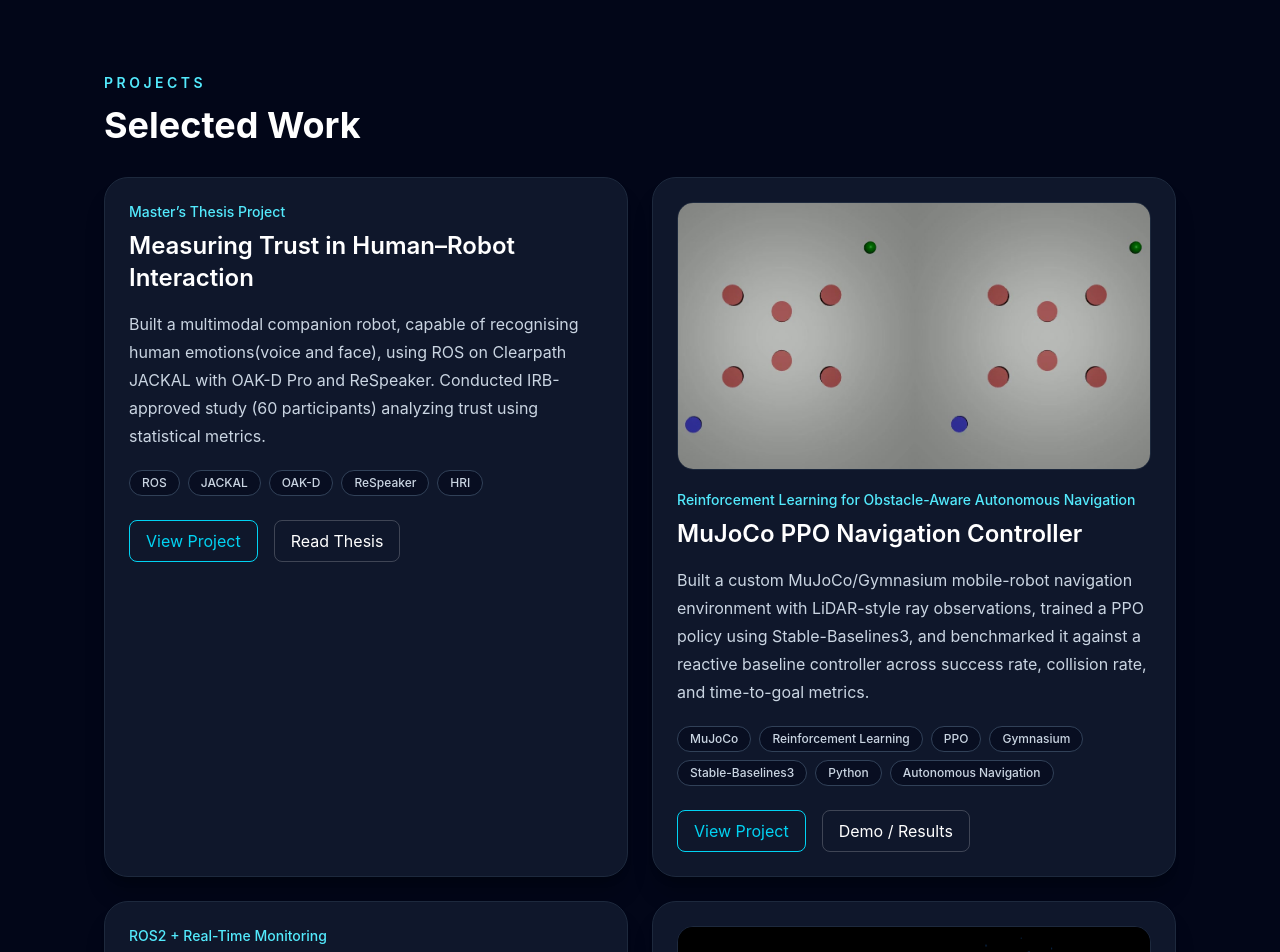
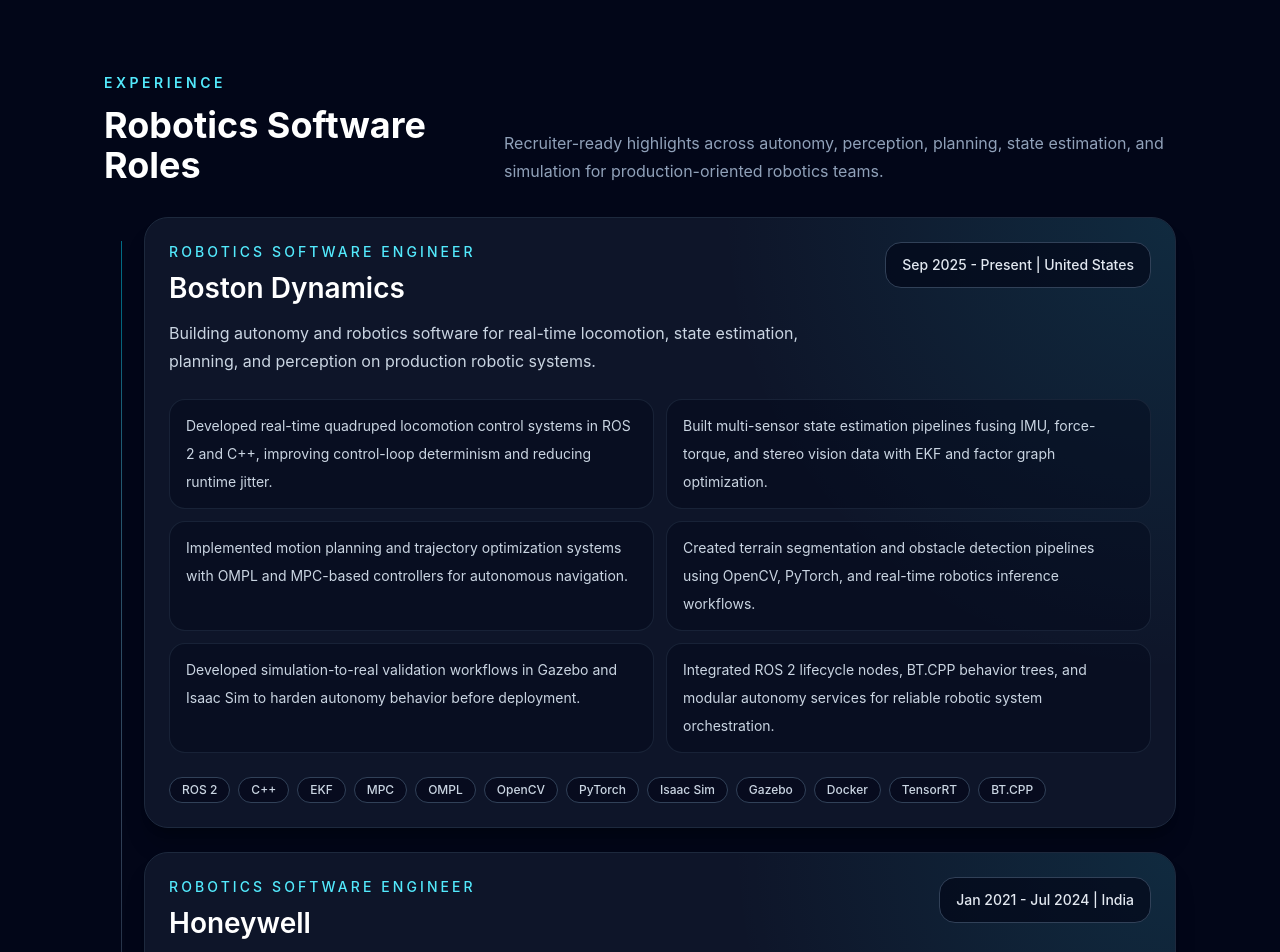
Before and after one commit to ninad164/my-portfolio, a React (Vite) app: page / in a window 1280 px wide. Shown: the part 940-1892 px from the top of the page. Built offline with nearby package versions, Linux system fonts and the light colour scheme.

Commit message:
Added experiences.

```diff
--- a/src/App.jsx
+++ b/src/App.jsx
@@ -1,4 +1,65 @@
 export default function RoboticsPortfolio() {
+  const experiences = [
+    {
+      role: "Robotics Software Engineer",
+      company: "Boston Dynamics",
+      duration: "Sep 2025 - Present | United States",
+      summary:
+        "Building autonomy and robotics software for real-time locomotion, state estimation, planning, and perception on production robotic systems.",
+      bullets: [
+        "Developed real-time quadruped locomotion control systems in ROS 2 and C++, improving control-loop determinism and reducing runtime jitter.",
+        "Built multi-sensor state estimation pipelines fusing IMU, force-torque, and stereo vision data with EKF and factor graph optimization.",
+        "Implemented motion planning and trajectory optimization systems with OMPL and MPC-based controllers for autonomous navigation.",
+        "Created terrain segmentation and obstacle detection pipelines using OpenCV, PyTorch, and real-time robotics inference workflows.",
+        "Developed simulation-to-real validation workflows in Gazebo and Isaac Sim to harden autonomy behavior before deployment.",
+        "Integrated ROS 2 lifecycle nodes, BT.CPP behavior trees, and modular autonomy services for reliable robotic system orchestration.",
+      ],
+      tech: [
+        "ROS 2",
+        "C++",
+        "EKF",
+        "MPC",
+        "OMPL",
+        "OpenCV",
+        "PyTorch",
+        "Isaac Sim",
+        "Gazebo",
+        "Docker",
+        "TensorRT",
+        "BT.CPP",
+      ],
+    },
+    {
+      role: "Robotics Software Engineer",
+      company: "Honeywell",
+      duration: "Jan 2021 - Jul 2024 | India",
+      summary:
+        "Delivered autonomy infrastructure for industrial robotics with an emphasis on navigation, estimation, simulation, and deployable perception pipelines.",
+      bullets: [
+        "Architected ROS 2-based autonomous navigation systems for industrial robotics using DDS middleware and modular software design.",
+        "Developed multi-modal SLAM and localization pipelines integrating LiDAR, stereo vision, and IMU data with EKF and graph optimization.",
+        "Built CI/CD robotics testing workflows with Docker, GitLab CI, and Gazebo-based simulation infrastructure.",
+        "Implemented real-time sensor fusion and state estimation systems for long-duration autonomous robotic operations.",
+        "Optimized embedded AI perception pipelines with CUDA, TensorRT, and PyTorch acceleration for production-style inference.",
+        "Developed motion planning systems with MoveIt, OMPL, and ROS 2 Control for constrained robotic environments.",
+      ],
+      tech: [
+        "ROS 2",
+        "SLAM",
+        "EKF",
+        "MoveIt",
+        "OMPL",
+        "CUDA",
+        "TensorRT",
+        "Gazebo",
+        "Docker",
+        "GitLab CI",
+        "Python",
+        "C++",
+      ],
+    },
+  ];
+
   const projects = [
     {
       title: "Measuring Trust in Human–Robot Interaction",
@@ -190,6 +251,77 @@
         </div>
       </section>
 
+      <section id="experience" className="mx-auto max-w-6xl px-6 py-8 md:px-10 md:py-12">
+        <div className="mb-8 flex flex-col gap-4 md:flex-row md:items-end md:justify-between">
+          <div>
+            <p className="text-sm font-semibold uppercase tracking-[0.25em] text-cyan-300">
+              Experience
+            </p>
+            <h2 className="mt-3 text-3xl font-bold text-white md:text-4xl">
+              Robotics Software Roles
+            </h2>
+          </div>
+          <p className="max-w-2xl text-sm leading-7 text-slate-400 md:text-base">
+            Recruiter-ready highlights across autonomy, perception, planning, state estimation,
+            and simulation for production-oriented robotics teams.
+          </p>
+        </div>
+
+        <div className="relative space-y-6 before:absolute before:bottom-6 before:left-[1.05rem] before:top-6 before:hidden before:w-px before:bg-gradient-to-b before:from-cyan-400/50 before:via-slate-700 before:to-transparent md:before:block">
+          {experiences.map((experience) => (
+            <article
+              key={`${experience.company}-${experience.duration}`}
+              className="group relative overflow-hidden rounded-3xl border border-slate-800 bg-slate-900/95 p-6 shadow-xl shadow-black/20 transition duration-300 hover:-translate-y-1 hover:border-cyan-400/30 hover:shadow-cyan-950/20 md:ml-10"
+            >
+              <div className="pointer-events-none absolute inset-0 bg-[radial-gradient(circle_at_top_right,rgba(34,211,238,0.16),transparent_38%)] opacity-70 transition duration-300 group-hover:opacity-100" />
+              <div className="absolute left-[-2.15rem] top-8 hidden h-4 w-4 rounded-full border border-cyan-300/70 bg-slate-950 shadow-[0_0_18px_rgba(34,211,238,0.35)] md:block" />
+
+              <div className="relative">
+                <div className="flex flex-col gap-4 md:flex-row md:items-start md:justify-between">
+                  <div className="max-w-3xl">
+                    <p className="text-sm font-medium uppercase tracking-[0.22em] text-cyan-300">
+                      {experience.role}
+                    </p>
+                    <h3 className="mt-2 text-2xl font-semibold text-white md:text-[1.75rem]">
+                      {experience.company}
+                    </h3>
+                    <p className="mt-3 max-w-2xl leading-7 text-slate-300">
+                      {experience.summary}
+                    </p>
+                  </div>
+
+                  <div className="shrink-0 rounded-2xl border border-slate-700 bg-slate-950/70 px-4 py-3 text-sm font-medium text-slate-200">
+                    {experience.duration}
+                  </div>
+                </div>
+
+                <ul className="mt-6 grid gap-3 text-sm leading-7 text-slate-300 md:grid-cols-2">
+                  {experience.bullets.map((bullet) => (
+                    <li
+                      key={bullet}
+                      className="rounded-2xl border border-slate-800/80 bg-slate-950/40 px-4 py-3 transition duration-300 group-hover:border-slate-700"
+                    >
+                      {bullet}
+                    </li>
+                  ))}
+                </ul>
+
+                <div className="mt-6 flex flex-wrap gap-2">
+                  {experience.tech.map((tech) => (
+                    <span
+                      key={tech}
+                      className="rounded-full border border-slate-700 bg-slate-950/60 px-3 py-1 text-xs font-medium text-slate-300 transition duration-300 group-hover:border-cyan-400/30 group-hover:text-slate-200"
+                    >
+                      {tech}
+                    </span>
+                  ))}
+                </div>
+              </div>
+            </article>
+          ))}
+        </div>
+      </section>
+
       <section id="projects" className="mx-auto max-w-6xl px-6 py-8 md:px-10 md:py-12">
         <div className="mb-8">
           <p className="text-sm font-semibold uppercase tracking-[0.25em] text-cyan-300">
```
